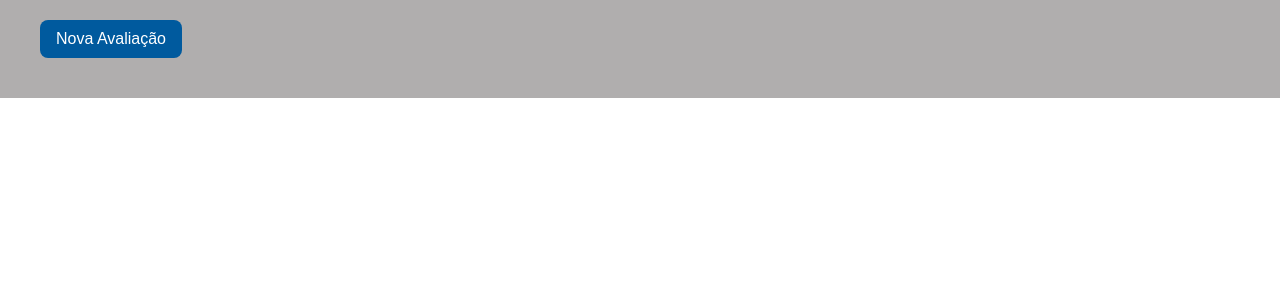
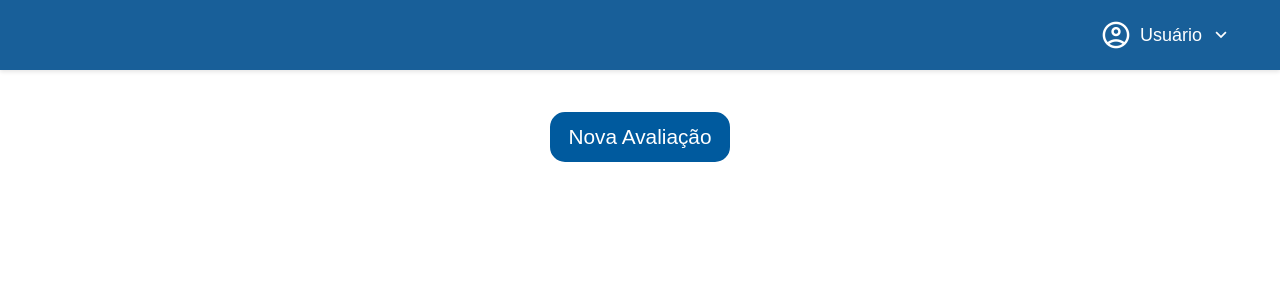
Before and after one commit to Plataforma-SIGMAA/SIGMAA, a Next.js app in the folder app/: page /avaliacoes in a window 1280 px wide. Shown: the top 300 px of the page. Built offline with nearby package versions, Linux system fonts and the light colour scheme; sample sign-in values are in the browser's storage.

Commit message:
css avaliacoes

```diff
--- a/app/src/app/avaliacoes/av.css
+++ b/app/src/app/avaliacoes/av.css
@@ -1,26 +1,59 @@
-.page-container {
-  padding: 20px 40px;
+.avaliacoes-page{
+  display: flex;
+  flex-direction: column;
+  width: 100vw;
+  height: 100vh;
+}
+
+.avaliacao-main{
+  margin-top: 4rem;
+  padding: 3rem 6rem;
   font-family: Arial, sans-serif;
-  background-color: #b0aeae;
+  background-color: #ffffff;
+  display: flex;
+  flex-direction: column;
+  min-height: 100%;
 }
 
 .btn-add {
+  box-sizing: border-box;
   background: #005a9e;
   color: white;
   padding: 10px 16px;
-  border: none;
-  border-radius: 8px;
+  border: 3px solid #005a9e;
+  border-radius: 15px;
   cursor: pointer;
-  margin-bottom: 20px;
-  font-size: 16px;
+  margin-bottom: 3rem;
+  align-self: center;
+  font-size: 1.3rem;
+}
+.btn-add:hover {
+  transition: background 0.3s;
+  background-color: #04a34f;
+  border: 3px solid #037b3b;
+}
+
+.cards-container {
+  display: grid;
+  grid-template-columns: repeat(2, 1fr);
+  gap: 2rem;
 }
 
 .avaliacao-card {
   background: white;
-  border-radius: 12px;
-  padding: 18px;
+  border: 3px solid #d0d0d0;
+  border-radius: 15px;
+  padding: 1.5rem;
   margin-bottom: 16px;
   box-shadow: 0 2px 6px rgba(0,0,0,0.1);
+  display: flex;
+  flex-direction: row;
+  justify-content: space-between;
+}
+
+.avaliacao-info{
+  display: flex;
+  flex-direction: column;
 }
 
 .avaliacao-card h2 {
@@ -35,29 +68,42 @@
 }
 
 .card-actions {
-  margin-top: 12px;
+  width: 10rem;
+  height: 100%;
   display: flex;
-  gap: 10px;
+  justify-content: space-around;
+  align-items: center;
 }
 
 .btn-delete {
   background: #d9534f;
   color: white;
   border: none;
-  padding: 8px 14px;
+  padding: 0.8rem;
   border-radius: 6px;
   cursor: pointer;
-  font-size: 14px;
+  font-size: 1rem;
+  max-height: fit-content;
+}
+.btn-delete:hover{
+  background: #b22823;
+  transition: background 0.3s;
+}
+
+.btn-edit:hover{
+  background: #03519f;
+  transition: background 0.3s;
 }
 
 .btn-edit {
   background: #0275d8;
   color: white;
   border: none;
-  padding: 8px 14px;
+  padding: 0.8rem;
   border-radius: 6px;
   cursor: pointer;
-  font-size: 14px;
+  font-size: 1rem;
+  max-height: fit-content;
 }
 
 .modal-overlay {
@@ -79,6 +125,7 @@
 
 .modal-box h2 {
   margin-bottom: 20px;
+  color: #000000;
 }
 
 .modal-box form {
--- a/app/src/app/avaliacoes/page.jsx
+++ b/app/src/app/avaliacoes/page.jsx
@@ -7,7 +7,9 @@ import { useApp } from "@/context/AppProvider";
 import Header from "@/components/Header/Header";
 import "./av.css";
 
+
 export default function Avaliacoes() {
+  const { user } = useApp();
   const [avaliacoes, setAvaliacoes] = useState([]);
   const [modalOpen, setModalOpen] = useState(false);
   const [form, setForm] = useState({
@@ -102,16 +104,20 @@ export default function Avaliacoes() {
 };
 
   return (
-    <div className="page-container">
+    <div className="avaliacoes-page">
+      <Header name={user?.nome} />
+      <main className="avaliacao-main">
 
           <button className="btn-add" onClick={() => setModalOpen(true)}>Nova Avaliação</button>
 
-      <div>
+          <div className="cards-container">
             {avaliacoes.map((aval) => (
               <div key={aval.id} className="avaliacao-card">
+                <div className="avaliacao-info">
                   <h2>{aval.desc}</h2>
                   <p>Data: {aval.data}</p>
                   <p>Horário: {aval.horario}</p>
+                </div>
 
               <div className="card-actions">
                 <button className="btn-delete" onClick={() => excluirAvaliacao(aval.id)}>Excluir</button>
@@ -166,6 +172,7 @@ export default function Avaliacoes() {
               </div>
             </div>
           )}
+      </main>
     </div>
   );
 }
```
Lines whose indentation alone changed are shown as unchanged.
